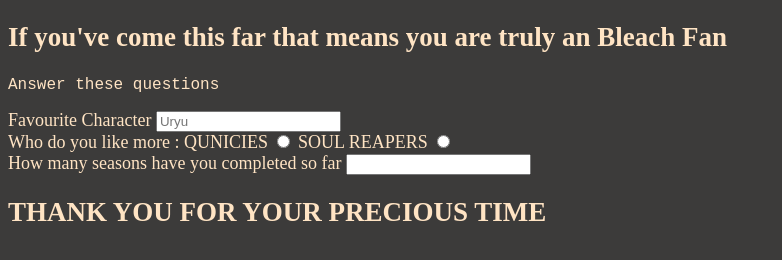
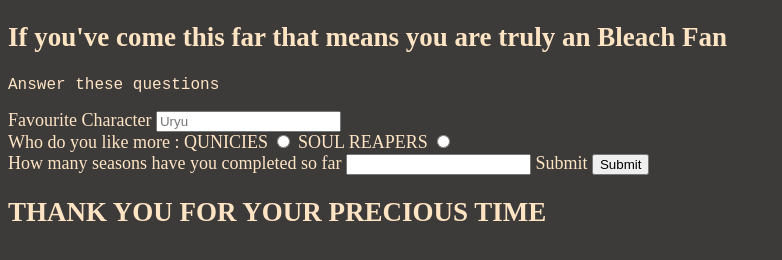
Before and after one commit to Sanjeev29-design/Frontend, a plain HTML site: page Ichiform.html in a window 1280 px wide. Shown: the whole page, without its empty margins (0-782 px from the left). Drawn offline with Linux system fonts and the light colour scheme.

Commit message:
Update Ichiform.html

```diff
--- a/Ichiform.html
+++ b/Ichiform.html
@@ -26,6 +26,8 @@
         <label for="L">How many seasons have you completed so far </label>
         <input  id="L" type="number" maxlength="366">
 
+         <label>Submit</label>
+    <input type="submit">
         <br>
         <h2>THANK YOU FOR YOUR PRECIOUS TIME </h2>
 
```
